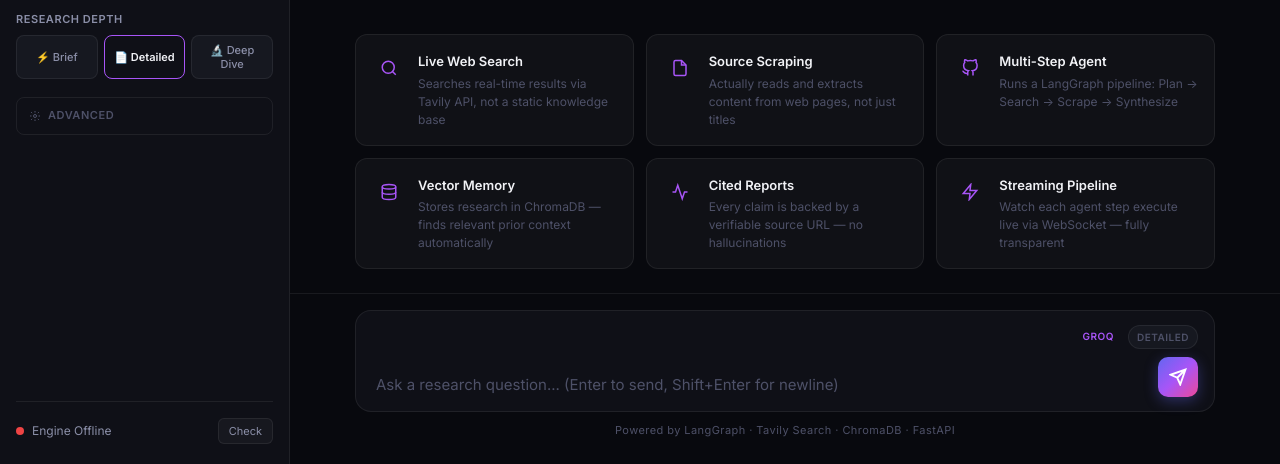
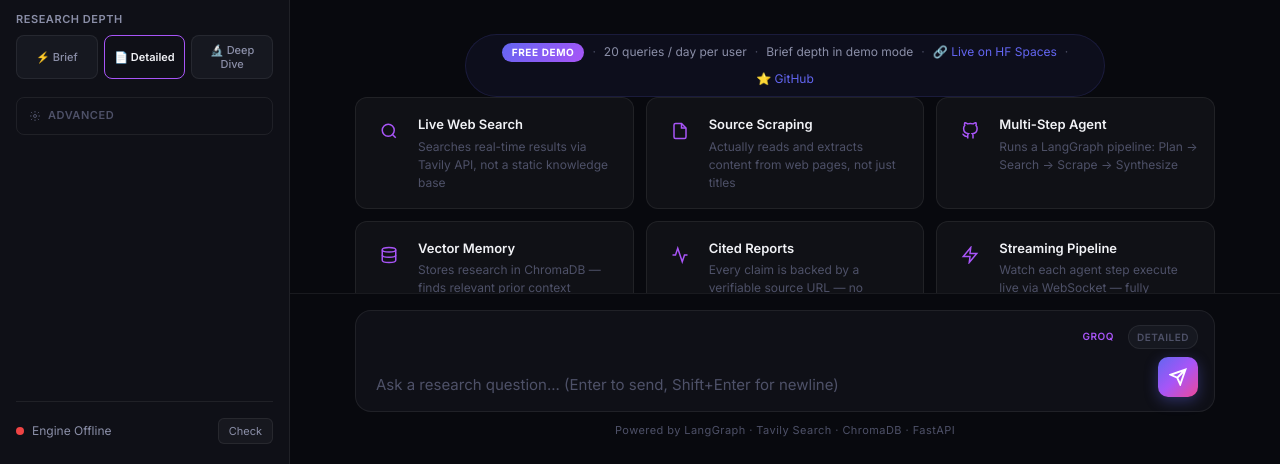
Before and after one commit to Isuruigi/ai-research-agent, a plain HTML site: page frontend/index.html in a window 1280 px wide. Shown: the part 336-800 px from the top of the page. Drawn offline with nearby package versions, Linux system fonts and the light colour scheme; no server answers.

Commit message:
feat: add demo notice banner with quota info and links

```diff
--- a/frontend/index.html
+++ b/frontend/index.html
@@ -161,7 +161,22 @@
                         read multiple sources, and synthesize a cited report — autonomously.
                     </p>
 
-                    <!-- Differentiators -->
+                    <!-- Demo notice -->
+                    <div class="demo-notice">
+                        <span class="demo-pill">Free Demo</span>
+                        <span class="demo-sep">·</span>
+                        <span>20 queries / day per user</span>
+                        <span class="demo-sep">·</span>
+                        <span>Brief depth in demo mode</span>
+                        <span class="demo-sep">·</span>
+                        <a href="https://huggingface.co/spaces/isuruig/ai-research-agent" target="_blank"
+                            rel="noopener">🔗 Live on HF Spaces</a>
+                        <span class="demo-sep">·</span>
+                        <a href="https://github.com/Isuruigi/ai-research-agent" target="_blank" rel="noopener">⭐
+                            GitHub</a>
+                    </div>
+
+
                     <div class="diff-grid">
                         <div class="diff-card">
                             <div class="diff-icon">
--- a/frontend/style.css
+++ b/frontend/style.css
@@ -1638,3 +1638,46 @@
         color: #6366f1 !important;
     }
 }
+
+/* ── Demo Notice Banner ──────────────────────────────────── */
+.demo-notice {
+    display: flex;
+    align-items: center;
+    flex-wrap: wrap;
+    gap: 8px;
+    justify-content: center;
+    font-size: 12px;
+    color: var(--text-secondary);
+    background: rgba(99, 102, 241, 0.06);
+    border: 1px solid rgba(99, 102, 241, 0.15);
+    border-radius: 40px;
+    padding: 8px 18px;
+    margin: 18px auto 0;
+    max-width: 640px;
+    line-height: 1.5;
+}
+
+.demo-pill {
+    background: linear-gradient(135deg, var(--accent-1), var(--accent-2));
+    color: #fff;
+    font-size: 10px;
+    font-weight: 700;
+    letter-spacing: .06em;
+    text-transform: uppercase;
+    border-radius: 20px;
+    padding: 2px 10px;
+}
+
+.demo-sep {
+    color: var(--text-muted);
+}
+
+.demo-notice a {
+    color: var(--accent-1);
+    text-decoration: none;
+    transition: color .2s;
+}
+
+.demo-notice a:hover {
+    color: var(--accent-2);
+}
```
